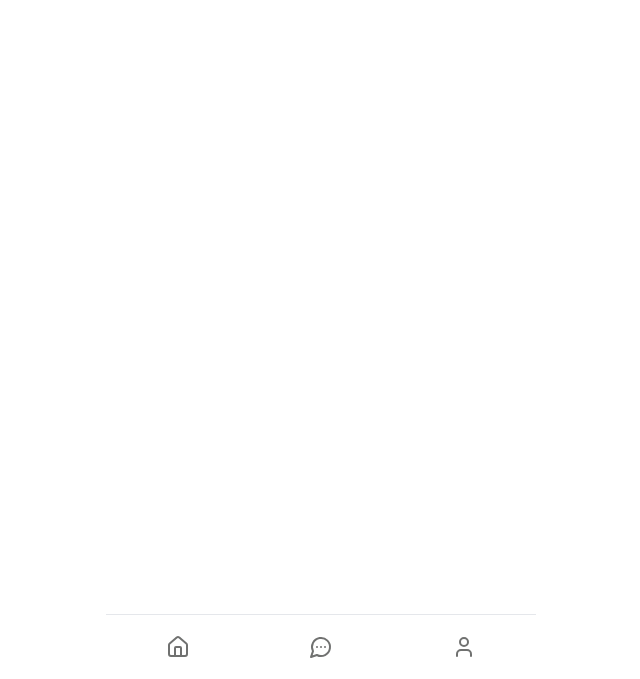
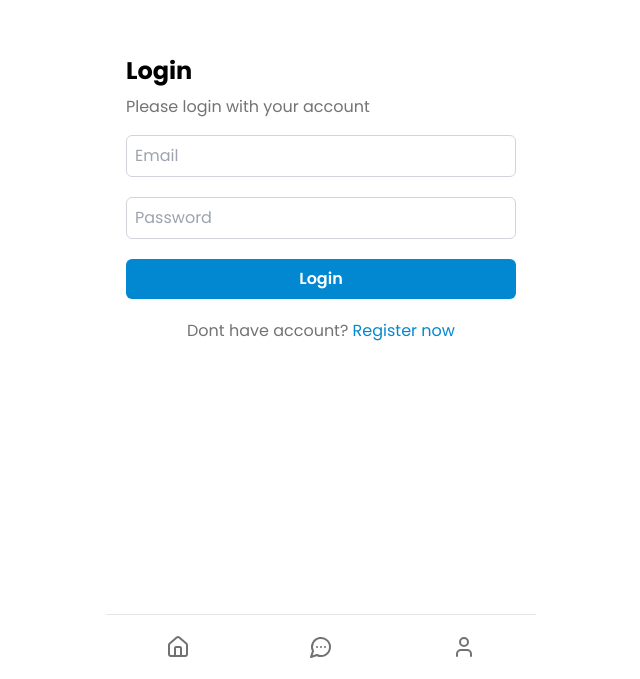
Before and after one commit to Brilliahib/tekkomfess-pwa, a React (Create React App) app: page /login in a window 1280 px wide. Before the commit this address had no page. Shown: the part 121-800 px from the top of the page, without its empty margins (319-959 px from the left). Built offline with nearby package versions, Linux system fonts and the light colour scheme.

Commit message:
feat: login for auth and context auth

```diff
--- a/package.json
+++ b/package.json
@@ -11,11 +11,13 @@
     "@testing-library/user-event": "^13.5.0",
     "axios": "^1.7.7",
     "date-fns": "^4.1.0",
+    "jwt-decode": "^4.0.0",
     "lucide-react": "^0.454.0",
     "react": "^18.3.1",
     "react-dom": "^18.3.1",
     "react-router-dom": "^6.27.0",
     "react-scripts": "5.0.1",
+    "react-toastify": "^10.0.6",
     "web-vitals": "^2.1.4",
     "workbox-background-sync": "^6.6.0",
     "workbox-broadcast-update": "^6.6.0",
--- a/src/App.js
+++ b/src/App.js
@@ -5,17 +5,29 @@ import HomePage from "./pages/HomePage";
 import BottomNavigation from "./components/atoms/navbar/BottomNavigation";
 import MenfessPage from "./pages/MenfessPage";
 import AccountPage from "./pages/AccountPage";
+import LoginPage from "./pages/LoginPage";
+import ProtectedRoute from "./components/molecules/guard/ProtectedRoute";
+import { AuthProvider } from "./context/AuthContext";
+import { ToastContainer } from "react-toastify";
+import "react-toastify/dist/ReactToastify.css";
 
 function App() {
   return (
     <div className="App mx-auto overflow-hidden overflow-y-auto mb-[55px] max-w-[430px]">
       <Router>
-        <BottomNavigation />
-        <Routes>
-          <Route path="/" element={<HomePage />} />
-          <Route path="/menfess" element={<MenfessPage />} />
-          <Route path="/account" element={<AccountPage />} />
-        </Routes>
+        <AuthProvider>
+          <BottomNavigation />
+          <Routes>
+            <Route path="/" element={<HomePage />} />
+            <Route path="/menfess" element={<MenfessPage />} />
+            <Route path="/login" element={<LoginPage />} />
+            <Route
+              path="/account"
+              element={<ProtectedRoute element={<AccountPage />} />}
+            />
+          </Routes>
+          <ToastContainer />
+        </AuthProvider>
       </Router>
     </div>
   );
--- /dev/null
+++ b/src/components/molecules/guard/ProtectedRoute.js
@@ -0,0 +1,18 @@
+import React from "react";
+
+import { Navigate } from "react-router-dom";
+import { useAuth } from "../../../context/AuthContext";
+
+const ProtectedRoute = ({ element }) => {
+  const { user } = useAuth();
+  console.log("User in ProtectedRoute:", user); // Log user untuk debugging
+
+  if (!user) {
+    console.log("Redirecting to login"); // Log untuk memahami alur
+    return <Navigate to="/login" />;
+  }
+
+  return element; // Kembalikan elemen jika user ada
+};
+
+export default ProtectedRoute;
--- /dev/null
+++ b/src/context/AuthContext.js
@@ -0,0 +1,58 @@
+import { jwtDecode } from "jwt-decode";
+import React, { createContext, useContext, useState, useEffect } from "react";
+import { useNavigate } from "react-router-dom"; // Import useNavigate jika menggunakan React Router
+import axios from "axios";
+
+const AuthContext = createContext();
+
+export const AuthProvider = ({ children }) => {
+  const [user, setUser] = useState(null);
+  const [token, setToken] = useState(null);
+  const [loading, setLoading] = useState(true);
+  const navigate = useNavigate(); // Inisialisasi useNavigate
+
+  useEffect(() => {
+    const savedToken = localStorage.getItem("token");
+    if (savedToken) {
+      const decoded = jwtDecode(savedToken);
+      const isExpired = Date.now() >= decoded.exp * 1000;
+
+      if (isExpired) {
+        console.log("Token expired, logging out...");
+        logout(); // Hapus token dan arahkan ke halaman login
+        navigate("/login"); // Arahkan pengguna ke halaman login
+      } else {
+        setUser(decoded);
+        setToken(savedToken);
+      }
+    }
+    setLoading(false);
+  }, [navigate]);
+
+  const login = async (newToken) => {
+    try {
+      const decoded = jwtDecode(newToken);
+      setToken(newToken);
+      setUser(decoded);
+      localStorage.setItem("token", newToken);
+    } catch (error) {
+      console.error("Error decoding token:", error);
+    }
+  };
+
+  const logout = () => {
+    setUser(null);
+    setToken(null);
+    localStorage.removeItem("token");
+  };
+
+  return (
+    <AuthContext.Provider value={{ user, token, loading, login, logout }}>
+      {!loading && children}
+    </AuthContext.Provider>
+  );
+};
+
+export const useAuth = () => {
+  return useContext(AuthContext);
+};
--- a/src/pages/AccountPage.js
+++ b/src/pages/AccountPage.js
@@ -1,6 +1,14 @@
+import React from "react";
 import HeaderTitle from "../components/atoms/typography/HeaderTitle";
+import { useAuth } from "../context/AuthContext";
 
 export default function AccountPage() {
+  const { logout } = useAuth();
+
+  const handleLogout = () => {
+    logout();
+  };
+
   return (
     <>
       <div className="px-5">
@@ -8,6 +16,12 @@ export default function AccountPage() {
           title="Account"
           subtitle="Access your account details in here"
         />
+        <button
+          onClick={handleLogout}
+          className="mt-4 px-4 py-2 bg-red-600 text-white rounded-md hover:bg-red-500 transition"
+        >
+          Logout
+        </button>
       </div>
     </>
   );
--- a/src/pages/HomePage.js
+++ b/src/pages/HomePage.js
@@ -26,8 +26,8 @@ export default function HomePage() {
     <div className="min-h-[90vh] px-5">
       <div className="pt-7 rounded-b-xl flex justify-between md:mb-8 mb-6">
         <div>
-          <p className="text-sm">Welcome,</p>
-          <p className="font-semibold">Muhammad Ahib Ibrilli</p>
+          <p className="text-sm">Welcome to,</p>
+          <p className="font-semibold">Tekkom Menfess</p>
         </div>
         <div>
           <div className="rounded-full p-2 bg-[#0288d1]/20">
--- /dev/null
+++ b/src/pages/LoginPage.js
@@ -0,0 +1,98 @@
+import React, { useState } from "react";
+import axios from "axios";
+import { useAuth } from "../context/AuthContext";
+import { Navigate } from "react-router-dom";
+import { toast } from "react-toastify";
+import "react-toastify/dist/ReactToastify.css";
+
+const LoginPage = () => {
+  const { login } = useAuth();
+  const [email, setEmail] = useState("");
+  const [password, setPassword] = useState("");
+  const [error, setError] = useState("");
+  const { user } = useAuth();
+
+  if (user) {
+    return <Navigate to="/account" />;
+  }
+
+  const handleSubmit = async (e) => {
+    e.preventDefault();
+    setError("");
+
+    try {
+      const response = await axios.post(
+        "https://api-tekkomfess.vercel.app/api/auth/login",
+        { email, password }
+      );
+
+      const data = response.data;
+
+      if (data.statusCode === 200) {
+        login(data.token);
+        toast.success("Login successful!", {
+          autoClose: 5000,
+        });
+      } else {
+        setError(data.message);
+        toast.error(data.message || "Login failed!", {
+          autoClose: 5000,
+        });
+      }
+    } catch (error) {
+      if (error.response) {
+        setError(error.response.data.message || "Login failed");
+        toast.error(error.response.data.message || "Login failed!", {
+          autoClose: 5000,
+        });
+      } else {
+        setError("Network error");
+        toast.error("Login failed!", {
+          autoClose: 5000,
+        });
+      }
+    }
+  };
+
+  return (
+    <div className="flex items-center justify-center h-[80vh] px-5">
+      <div className="space-y-4">
+        <div className="space-y-2">
+          <h1 className="text-2xl font-bold">Login</h1>
+          <p className="text-[#737373]">Please login with your account</p>
+          {error && <p className="text-red-500 text-left">{error}</p>}
+        </div>
+        <form onSubmit={handleSubmit} className="space-y-5">
+          <input
+            type="email"
+            value={email}
+            onChange={(e) => setEmail(e.target.value)}
+            placeholder="Email"
+            required
+            className="w-full p-2 border border-gray-300 rounded-md focus:outline-none focus:border-[#0288d1]"
+          />
+          <input
+            type="password"
+            value={password}
+            onChange={(e) => setPassword(e.target.value)}
+            placeholder="Password"
+            required
+            className="w-full p-2 border border-gray-300 rounded-md focus:outline-none focus:border-[#0288d1]"
+          />
+          <button
+            type="submit"
+            className="w-full p-2 bg-[#0288d1] text-white rounded-md hover:bg-[#0288d1]/80 transition font-semibold"
+          >
+            Login
+          </button>
+          <p className="text-[#737373] text-center">
+            Dont have account?{" "}
+            <span className="text-[#0288d1]">Register now</span>
+          </p>
+        </form>
+      </div>
+    </div>
+  );
+};
+
+export default LoginPage;
```
Also changed, not shown: 1 other file (tests, documents, lock files or other folders).
